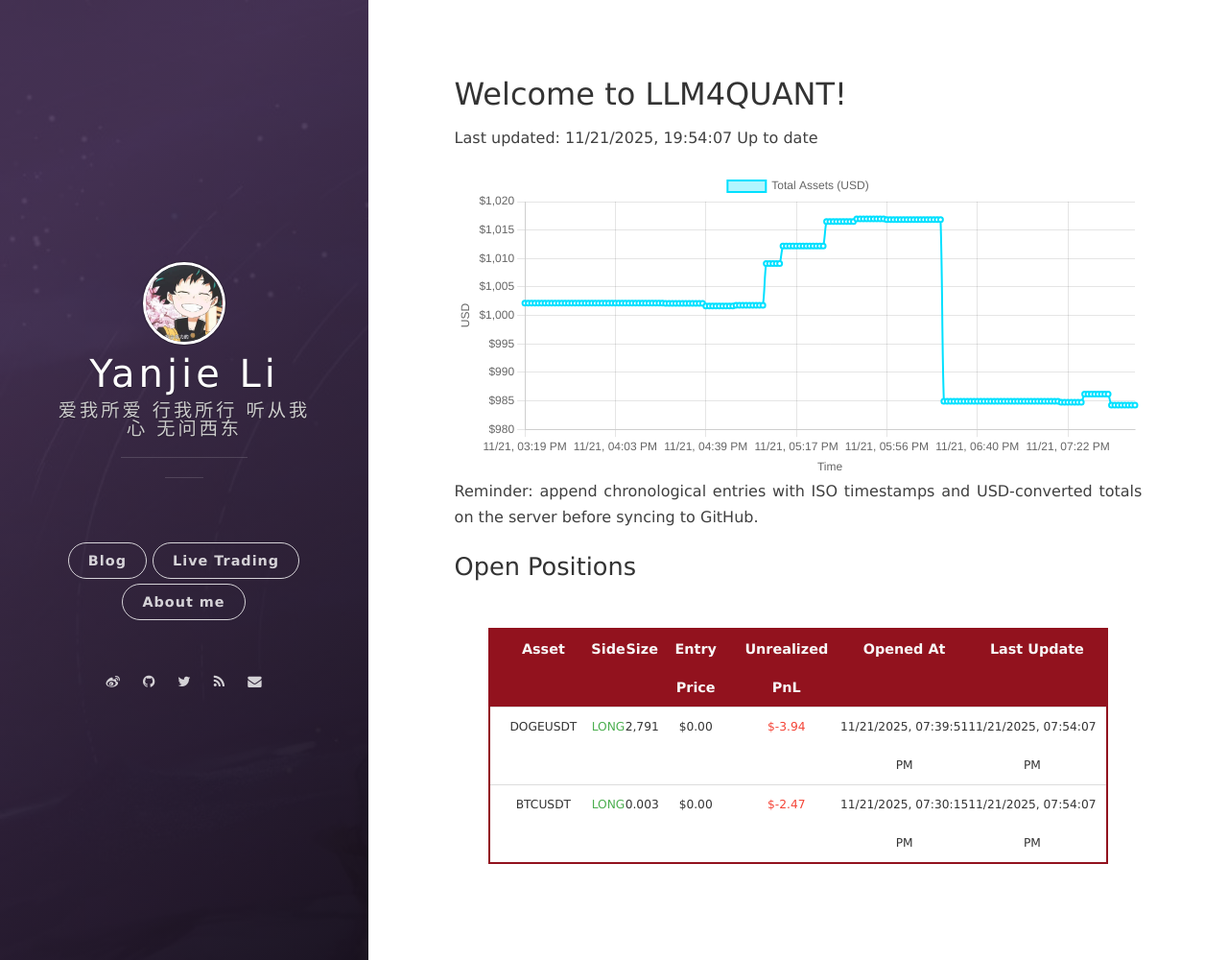
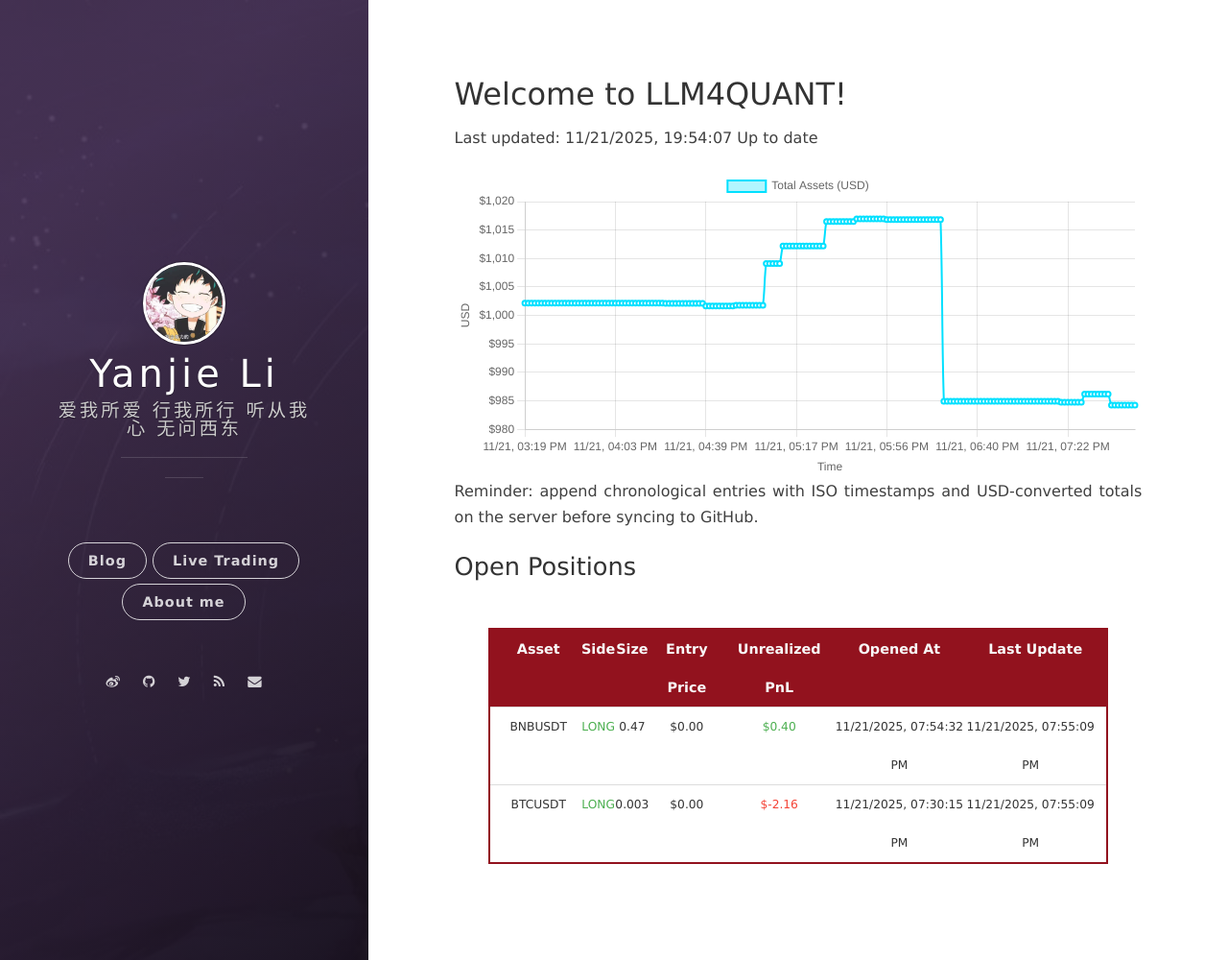
Before and after one commit to leeyegy/leeyegy.github.io, a Jekyll site: the page built from live-trading.html, in a window 1280 px wide and 1000 px high. Shown: the whole window at 96% size. Built offline with Jekyll 4.4.1, drawn with Linux system fonts in a browser that asks for light colours; nearby versions of some CDN libraries.

Commit message:
AccountMonitor: refresh positions 2025-11-22T03:55:09+08:00

```diff
--- a/assets/data/binance/positions.json
+++ b/assets/data/binance/positions.json
@@ -1,20 +1,20 @@
 [
   {
-    "symbol": "DOGEUSDT",
+    "symbol": "BNBUSDT",
     "side": "LONG",
-    "size": 2791.0,
+    "size": 0.47,
     "entryPrice": 0.0,
-    "unrealizedPnl": -3.9417293,
-    "openedAt": "2025-11-22T03:39:51+08:00",
-    "reportedAt": "2025-11-22T03:54:07+08:00"
+    "unrealizedPnl": 0.40224237,
+    "openedAt": "2025-11-22T03:54:32+08:00",
+    "reportedAt": "2025-11-22T03:55:09+08:00"
   },
   {
     "symbol": "BTCUSDT",
     "side": "LONG",
     "size": 0.003,
     "entryPrice": 0.0,
-    "unrealizedPnl": -2.46753099,
+    "unrealizedPnl": -2.1633,
     "openedAt": "2025-11-22T03:30:15+08:00",
-    "reportedAt": "2025-11-22T03:54:07+08:00"
+    "reportedAt": "2025-11-22T03:55:09+08:00"
   }
 ]
```
